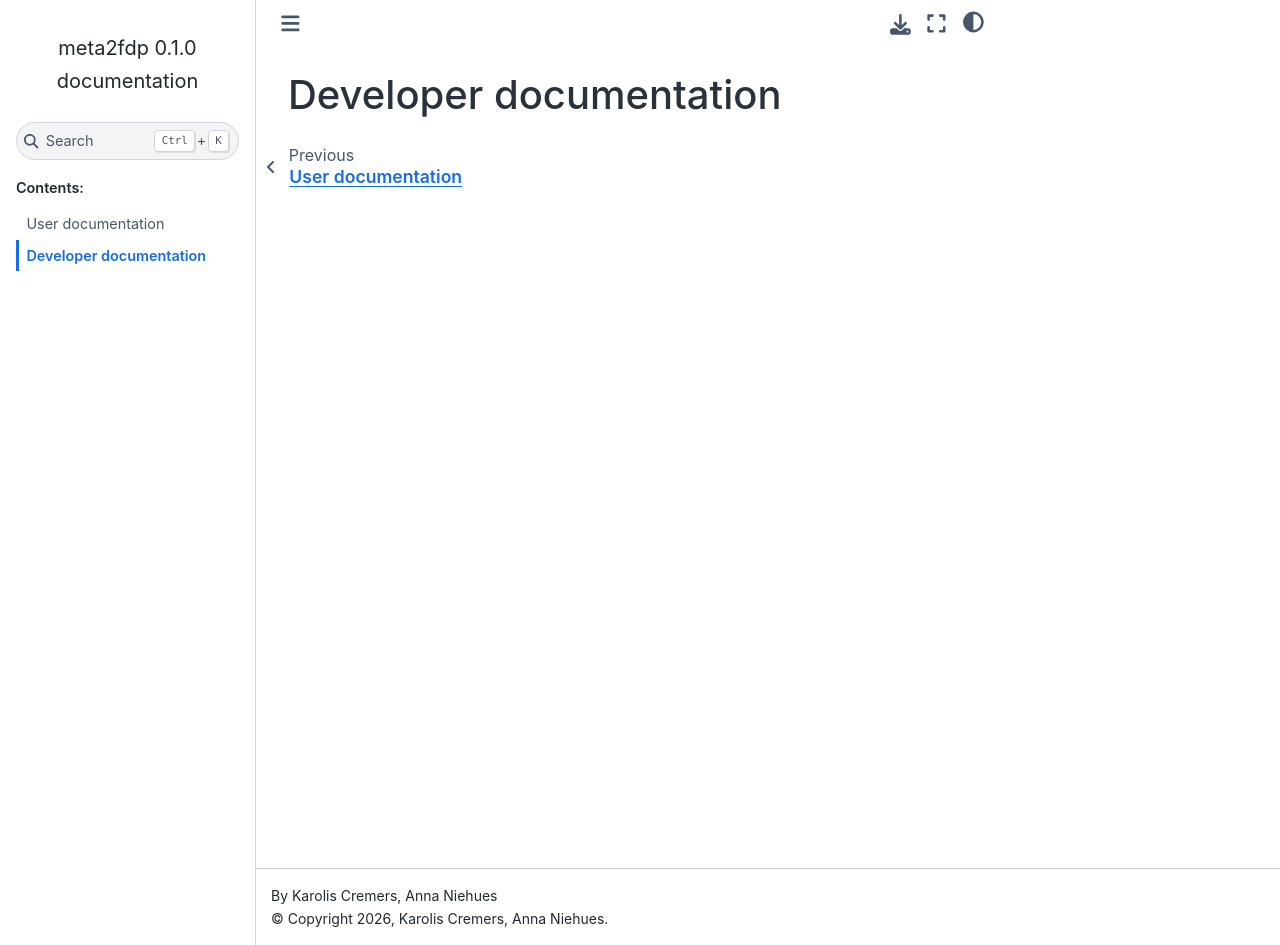
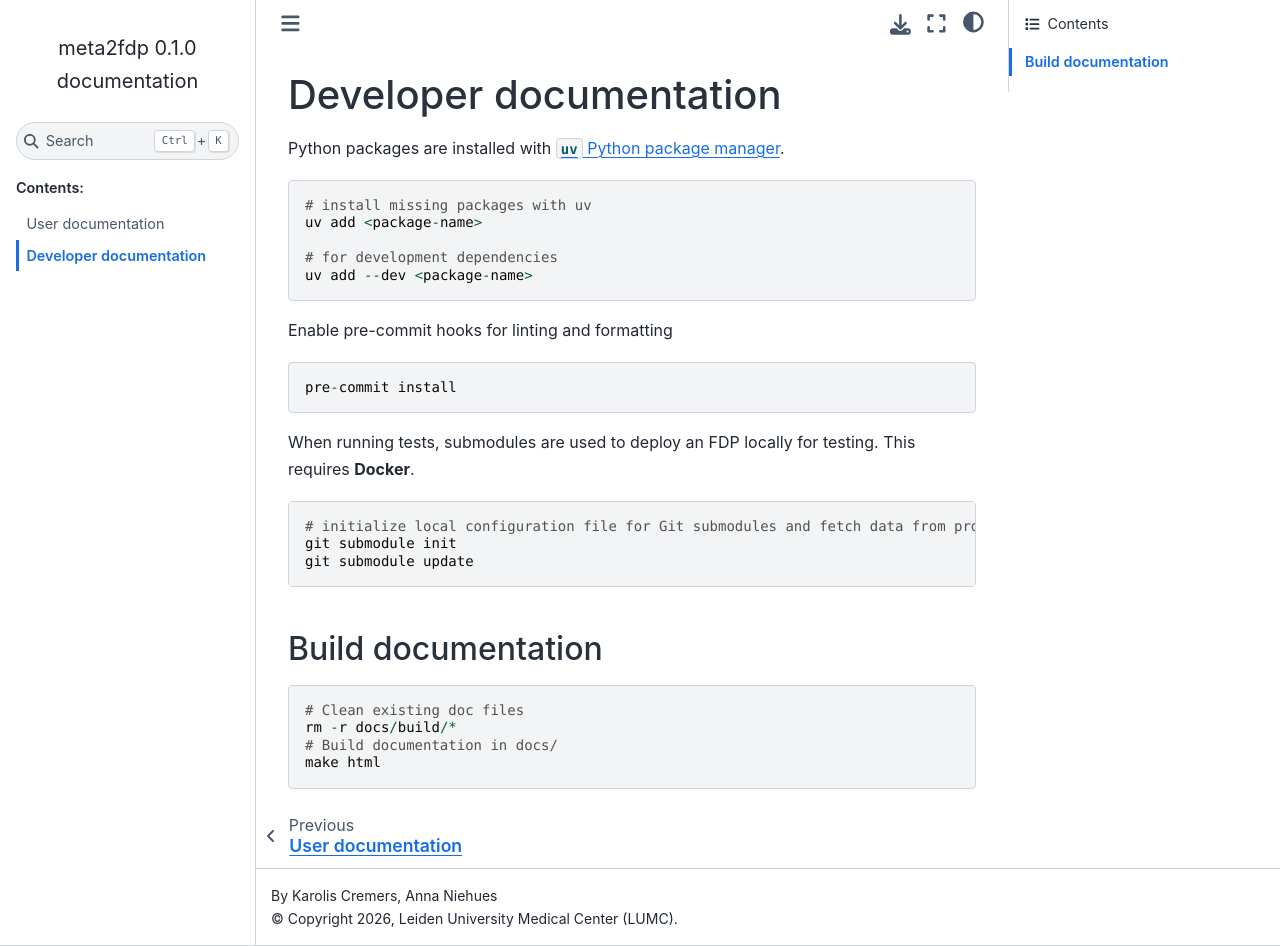
Before and after one commit to LUMC-DCC/meta2fdp, a Sphinx documentation site: the page built from docs/source/dev_guide.md, in a window 1280 px wide and 946 px high. Built offline with Sphinx 7.4.7 and the Sphinx Book theme 1.1.4, drawn with Linux system fonts in a browser that asks for light colours.

Commit message:
read project info from pyproject.toml

````diff
--- a/docs/source/conf.py
+++ b/docs/source/conf.py
@@ -2,14 +2,36 @@
 #
 # For the full list of built-in configuration values, see the documentation:
 # https://www.sphinx-doc.org/en/master/usage/configuration.html
+import os
+import sys
+from pathlib import Path
+import tomllib
+
+sys.path.insert(
+    0, os.path.abspath(os.path.join(os.path.dirname(__file__), "../../src"))
+)
 
 # -- Project information -----------------------------------------------------
 # https://www.sphinx-doc.org/en/master/usage/configuration.html#project-information
 
-project = "meta2fdp"
-copyright = "2026, Karolis Cremers, Anna Niehues"
-author = "Karolis Cremers, Anna Niehues"
-release = "0.1.0"
+pyproject_path = Path(__file__).parent.parent.parent / "pyproject.toml"
+with open(pyproject_path, "rb") as f:
+    pyproject_toml = tomllib.load(f)
+
+# project metadata from pyproject.toml
+project_metadata = pyproject_toml.get("project", {})
+
+project = project_metadata.get("name", "meta2fdp")
+author = ", ".join(
+    [
+        author["name"]
+        for author in project_metadata.get(
+            "authors", [{"name": "Karolis Cremers, Anna Niehues"}]
+        )
+    ]
+)
+copyright = "2026, Leiden University Medical Center (LUMC)"
+release = project_metadata.get("version", "0.0.0")
 
 # -- General configuration ---------------------------------------------------
 # https://www.sphinx-doc.org/en/master/usage/configuration.html#general-configuration
--- a/docs/source/dev_guide.md
+++ b/docs/source/dev_guide.md
@@ -1 +1,34 @@
 # Developer documentation
+
+Python packages are installed with [`uv` Python package manager](https://docs.astral.sh/uv/).
+
+```
+# install missing packages with uv
+uv add <package-name>
+
+# for development dependencies
+uv add --dev <package-name>
+```
+
+Enable pre-commit hooks for linting and formatting
+
+```
+pre-commit install
+```
+
+When running tests, submodules are used to deploy an FDP locally for testing. This requires **Docker**.
+
+```
+# initialize local configuration file for Git submodules and fetch data from projects
+git submodule init
+git submodule update
+```
+
+## Build documentation
+
+```
+# Clean existing doc files
+rm -r docs/build/*
+# Build documentation in docs/
+make html
+```
--- a/docs/source/index.rst
+++ b/docs/source/index.rst
@@ -15,8 +15,8 @@
    :maxdepth: 2
    :caption: Contents:
 
-   user_guide
-   dev_guide
+   user_guide.md
+   dev_guide.md
 
 
 Indices and tables
````
Also changed, not shown: docs/source/user_guide.md (+1 -1 lines), 2 other files.
